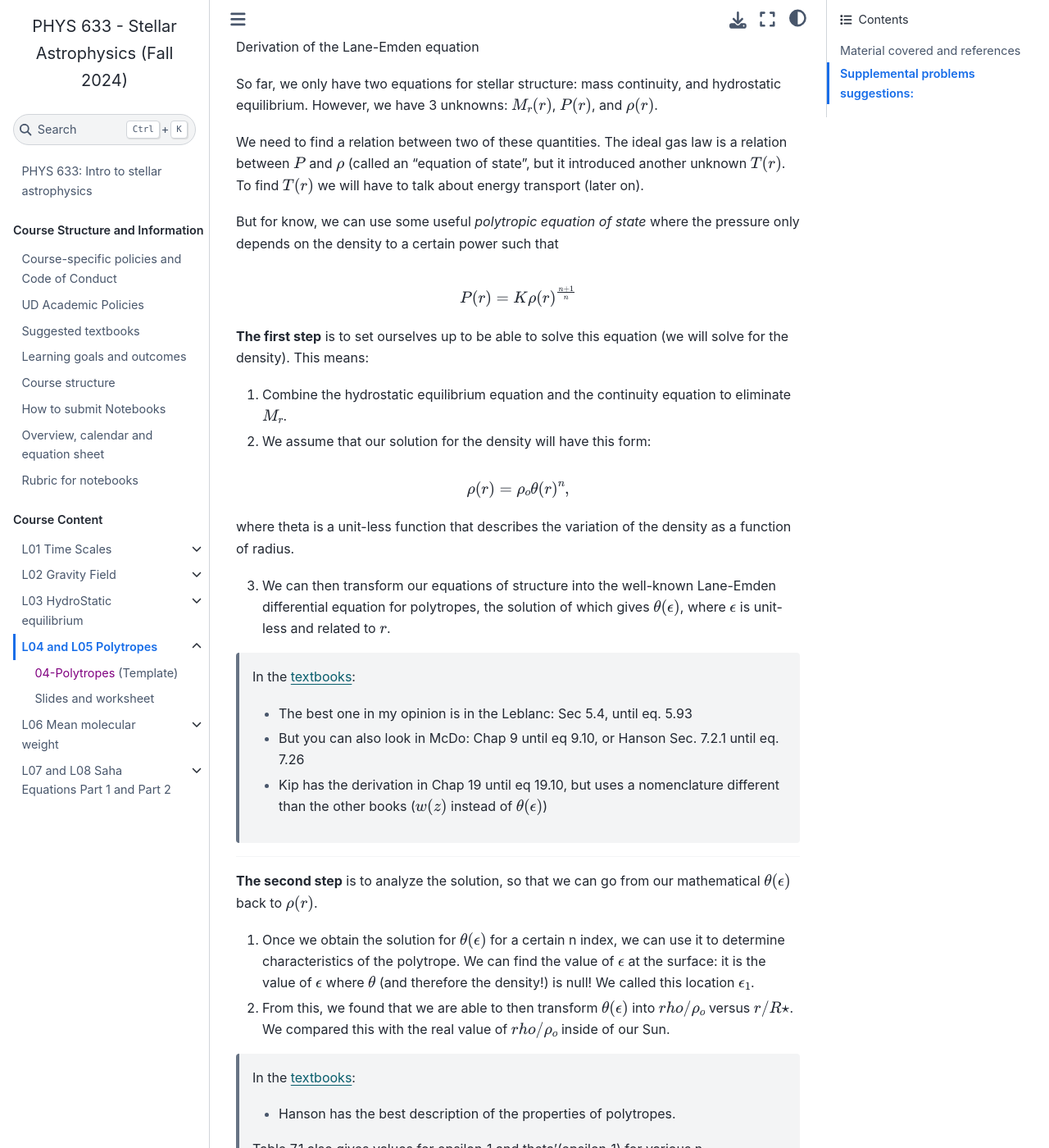
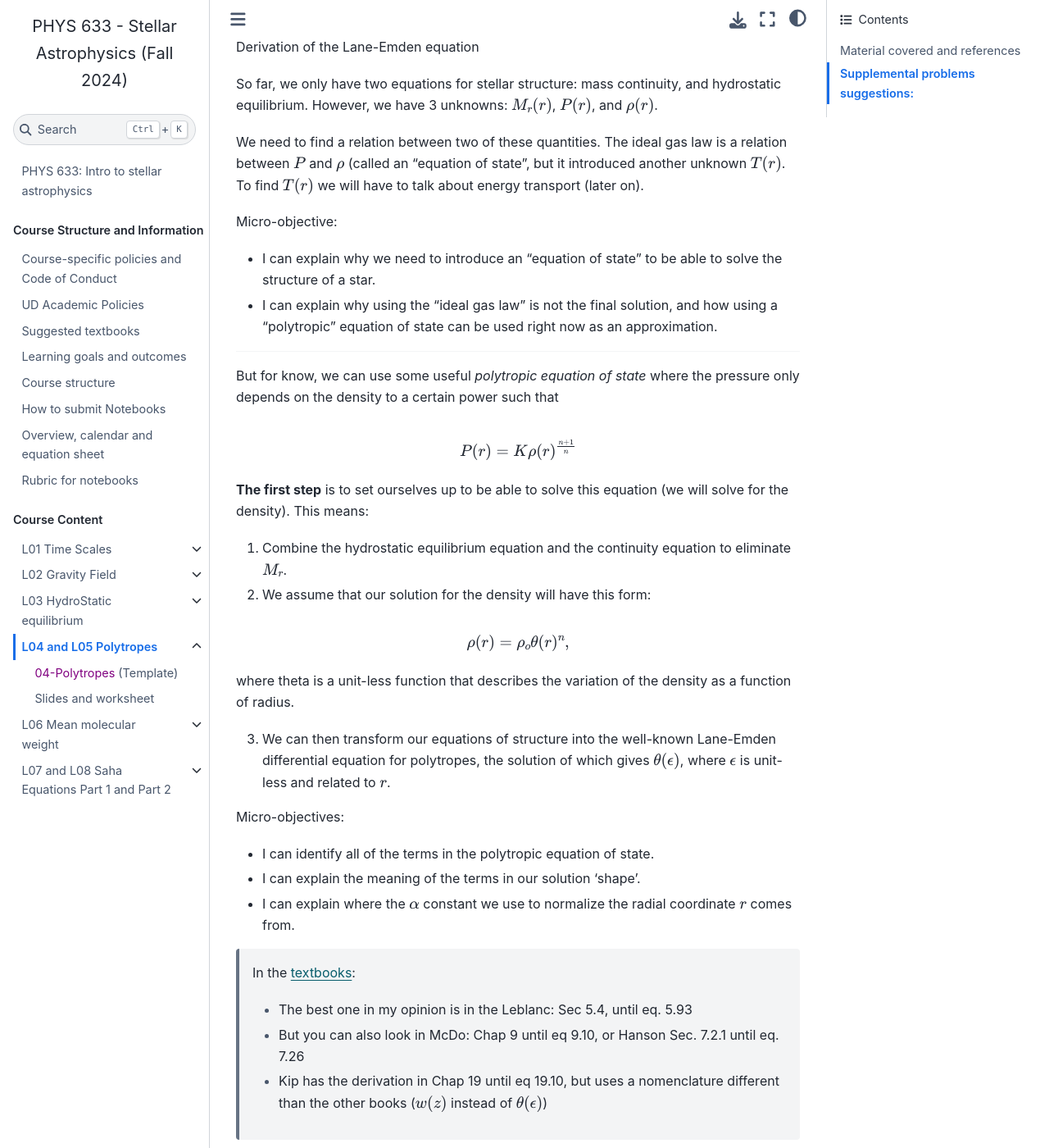
Before and after one commit to veropetit/PHYS633-F2024, a Jupyter Book: the page built from Book/L04andL05-Polytropes/README.md, in a window 1280 px wide and 1400 px high, scrolled down 215 px. Shown: the whole window at 82% size. Built offline with Jupyter Book 1.0.4 settings and Sphinx 7.4.7 and the Sphinx Book theme 1.1.4, drawn with Linux system fonts in a browser that asks for light colours; some of the changed text lies outside the part shown.

Commit message:
Add micro-objectives to L4 and L6

```diff
--- a/Book/L04andL05-Polytropes/README.md
+++ b/Book/L04andL05-Polytropes/README.md
@@ -11,6 +11,11 @@ Derivation of the Lane-Emden equation
 So far, we only have two equations for stellar structure: mass continuity, and hydrostatic equilibrium. However, we have 3 unknowns: $M_r(r)$, $P(r)$, and $\rho(r)$.
 
 We need to find a relation between two of these quantities. The ideal gas law is a relation between $P$ and $\rho$ (called an "equation of state", but it introduced another unknown $T(r)$. To find $T(r)$ we will have to talk about energy transport (later on).
+
+Micro-objective:
+* I can explain why we need to introduce an “equation of state” to be able to solve the structure of a star.
+* I can explain why using the “ideal gas law” is not the final solution, and how using a “polytropic” equation of state can be used right now as an approximation.
+---
 
 But for know, we can use some useful *polytropic equation of state* where the pressure only depends on the density to a certain power such that
 
@@ -29,6 +34,11 @@ where theta is a unit-less function that describes the variation of the density
 
 3. We can then transform our equations of structure into the well-known Lane-Emden differential equation for polytropes, the solution of which gives $\theta(\epsilon)$, where $\epsilon$ is unit-less and related to $r$.
 
+Micro-objectives:
+* I can identify all of the terms in the polytropic equation of state.
+* I can explain the meaning of the terms in our solution 'shape'.
+* I can explain where the $\alpha$ constant we use to normalize the radial coordinate $r$ comes from.
+
 > In the [textbooks](../textbooks.md):
 >
 >* The best one in my opinion is in the Leblanc: Sec 5.4, until eq. 5.93
@@ -43,6 +53,9 @@ where theta is a unit-less function that describes the variation of the density
 
 2. From this, we found that we are able to then transform $\theta(\epsilon)$ into $rho/\rho_o$ versus $r/R\star$. We compared this with the real value of $rho/\rho_o$ inside of our Sun.
 
+Micro-objectives:
+* In a graph of $\theta(\epsilon)$ versus $\epsilon$, I can identify the center and surface of a star.
+* I can transform a graph of $\theta(\epsilon)$ versus $\epsilon$ into a graph of $\rho/\rho_o$ versus $r/R_\star$.
 
 > In the [textbooks](../textbooks.md):
 >
@@ -61,6 +74,10 @@ For example, you can make equations for $P_o$, $\rho_o$, and $K$ that only depen
 
 Another example would be for stars with degenerate matter (we'll talk about this later in the course). In this case $K$ is known from statistical mechanics -- therefore if we pick the mass of the star, the radius, central pressure, and central density are all known.
 
+Micro-objectives:
+* I can explain how the expressions for $R_\star$, $P_o$, and $M_\star$ create a system of 3 equations and 5 unknowns.
+* I can use polytropic models to compare with the Sun’s density profile shape and central density value.
+
 > In the [textbooks](../textbooks.md):
 >
 >Same as above
```
Also changed, not shown: Book/L06-MeanMolecularWeight/README.md (+12 -0 lines).
